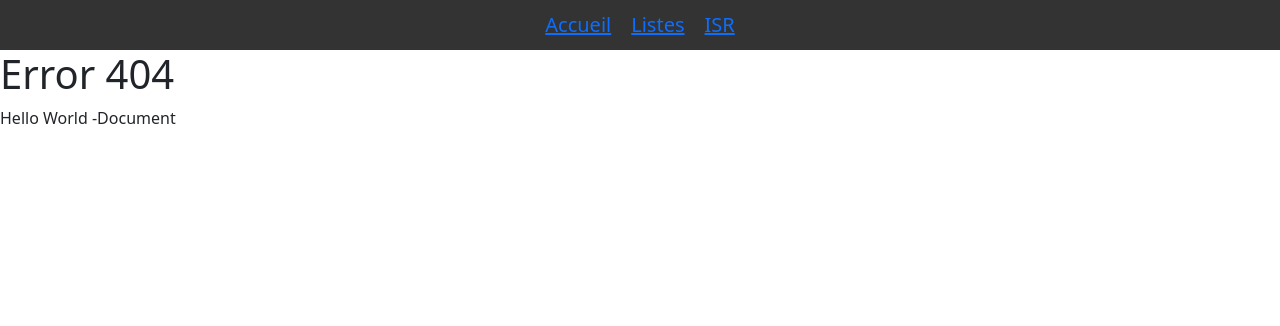
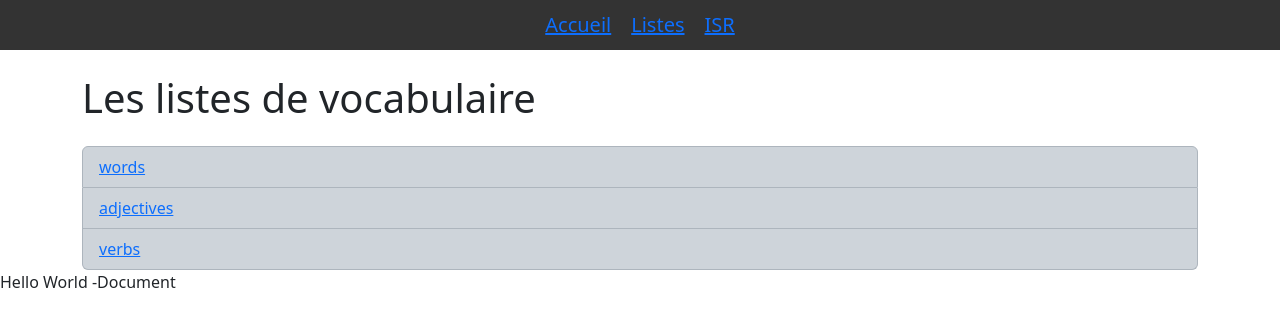
Before and after one commit to MrTESSARD/react_next, a Next.js app: page /listes in a window 1280 px wide. Before the commit this address had no page. Shown: the top 326 px of the page. Built offline with nearby package versions, Linux system fonts and the light colour scheme.

Commit message:
## 48 La propriété `fallback` avec Next.js

```diff
--- a/package.json
+++ b/package.json
@@ -13,12 +13,13 @@
     "@types/react": "18.2.14",
     "@types/react-dom": "18.2.6",
     "autoprefixer": "10.4.14",
-    "bootstrap": "^5.3.0",
+    "bootstrap": "^5.3.1",
     "eslint": "8.44.0",
     "eslint-config-next": "13.4.7",
     "next": "13.4.7",
     "postcss": "8.4.24",
     "react": "18.2.0",
+    "react-bootstrap": "^2.8.0",
     "react-dom": "18.2.0",
     "tailwindcss": "3.3.2",
     "typescript": "5.1.6"
--- a/src/data/listes.json
+++ b/src/data/listes.json
@@ -1,7 +1,8 @@
 {
   "englishList": [
     {
-      "words": [
+      "name":"words",
+      "data": [
         {
           "en": "house",
           "fr": "maison"
@@ -33,7 +34,8 @@
       ]
     },
     {
-      "adjectives": [
+      "name":"adjectives",
+      "data": [
         {
           "en": "tall",
           "fr": "grand"
@@ -73,7 +75,8 @@
       ]
     },
     {
-      "verbs": [
+      "name":"verbs",
+      "data": [
         {
           "en": "to be",
           "fr": "être"
--- /dev/null
+++ b/src/pages/listes/index.tsx
@@ -0,0 +1,41 @@
+import Link from "next/link";
+import ListGroup from 'react-bootstrap/ListGroup';
+
+export default function index(props: { array: { name: string; }[]; }) {
+  console.log(props);
+  type Item = {
+    name: string;
+  };
+
+  type Props = {
+    array: Item[];
+  };
+  return (
+    <div className="container">
+      <h1 className={"my-4"}>Les listes de vocabulaire</h1>
+    <ListGroup>
+      {props.array.map((item: Item, index:number)=>(
+        <ListGroup.Item variant="dark" key={index} >
+
+          <Link href={`/listes/${item.name}`}>{item.name}
+          </Link>
+         </ListGroup.Item>
+
+
+
+      ))}
+      </ListGroup>
+
+    </div>
+  )
+}
+export async function getStaticProps() {
+  const data = await import("../../data/listes.json");
+  const array = data.englishList;
+
+  return {
+    props: {
+      array,
+    },
+  };
+}
```
Also changed, not shown: src/pages/listes/[liste].js (deleted, +0 -34 lines), src/pages/listes/[liste].tsx (+37 -9 lines), 2 other files (tests, documents, lock files or other folders).
